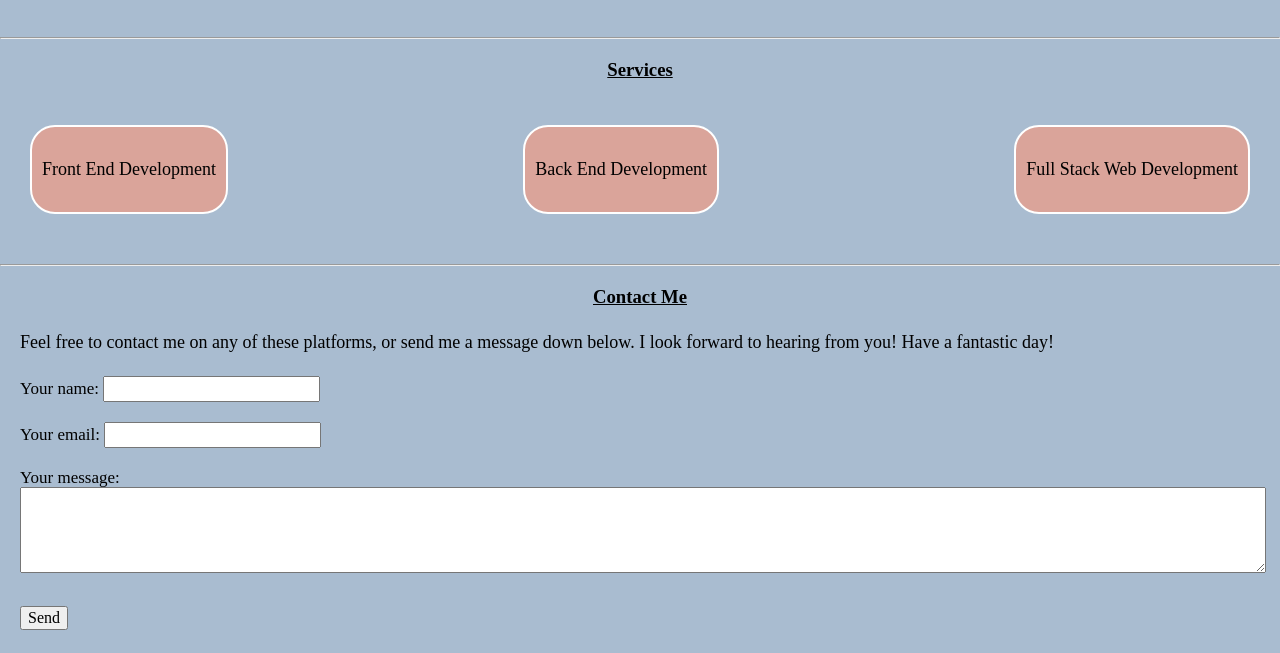
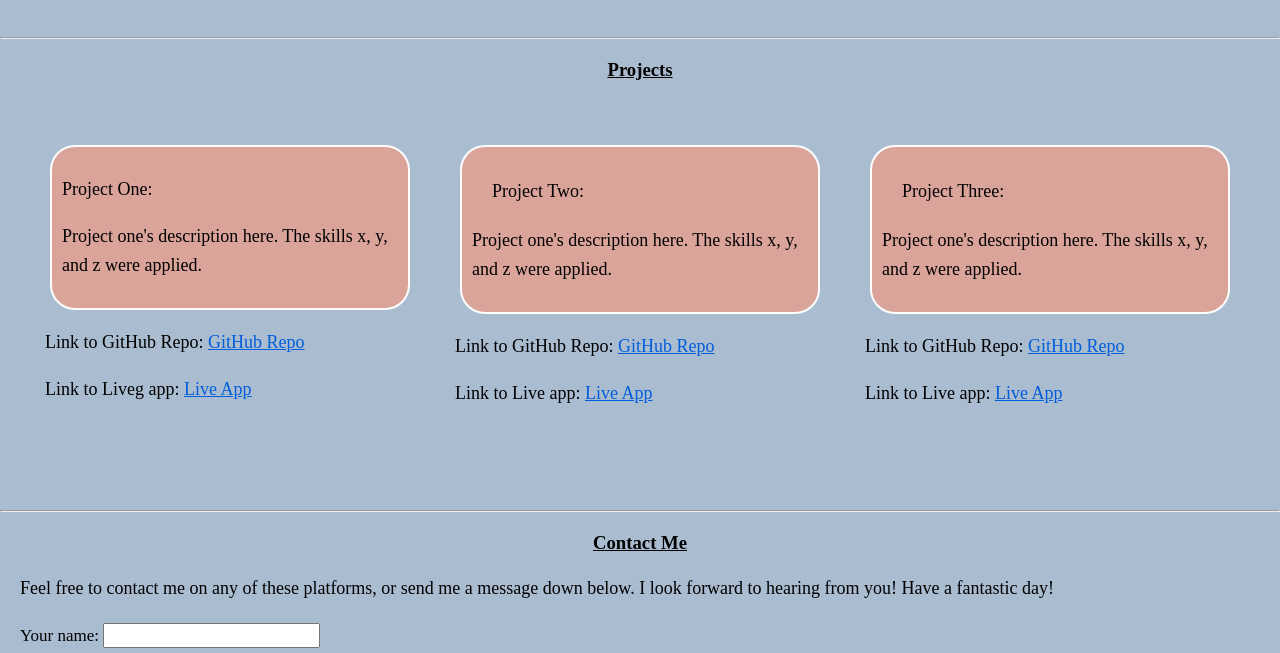
Before and after one commit to roxanne-m/New_Portfolio, a plain HTML site: page index.html in a window 1280 px wide. Shown: the part 1484-2137 px from the top of the page. Drawn offline with nearby package versions, Linux system fonts and the light colour scheme.

Commit message:
Projects section change
Changed the projects section by adding empty links to github repos and live apps and a short summary regarding the description and the skills used.

```diff
--- a/index.html
+++ b/index.html
@@ -31,7 +31,7 @@
             <ul>
             <li><a href="#intro">Introduction</a></li>
             <li><a href="#about">About</a></li>
-            <li><a href="#services">Services</a></li>
+            <li><a href="#projects">Projects</a></li>
             <li><a href="#contact">Contact</a></li>
             </ul>
           </nav>
@@ -122,20 +122,55 @@
           <hr>
 
           <section>
-            <!-- Section Services title -->
+            <!-- Section Projects title -->
 
-              <div class="subtitles"> <h3 id="services">Services</h3></div>
-              <div class="group"></div>
+              <div class="subtitles"> <h3 id="projects">Projects</h3></div>
+              <div class="group">
                 <div class="projects">
+                <div class="item">
                 <div class="enclosed">
-                    <p>Front End Development</p>
+                <div class="substitles">
+                    <p>Project One:</p>
                 </div>
+                <p> Project one's description here. The skills x, y, and
+                  z were applied.
+               </p>
+                </div>
+
+                <p>Link to GitHub Repo: <a href="#">GitHub Repo</a> </p>
+
+                <p>Link to Liveg app: <a href="#">Live App</a> </p>
+                </div>
+
+                <div class="item">
                 <div class="enclosed">
-                    <p>Back End Development</p>
+                <div class="subtitles">
+                    <p>Project Two:</p>
                 </div>
+                <p> Project one's description here. The skills x, y, and
+                  z were applied.
+               </p>
+                </div>
+
+               <p>Link to GitHub Repo: <a href="#">GitHub Repo</a> </p>
+
+               <p>Link to Live app: <a href="#">Live App</a> </p>
+                </div>
+
+                <div class="item">
                 <div class="enclosed">
-                    <p>Full Stack Web Development</p>
+                <div class="subtitles">
+                    <p>Project Three:</p>
                 </div>
+                <p> Project one's description here. The skills x, y, and
+                  z were applied.
+               </p>
+                </div>
+
+               <p>Link to GitHub Repo: <a href="#">GitHub Repo</a> </p>
+
+               <p>Link to Live app: <a href="#">Live App</a> </p>
+              </div>
                 </div>
             </div>
           </section>
```
